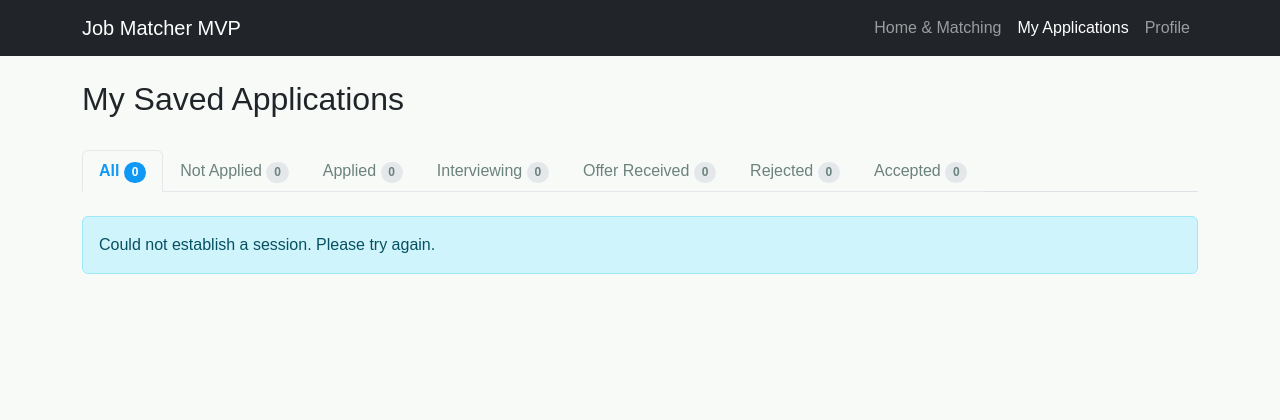
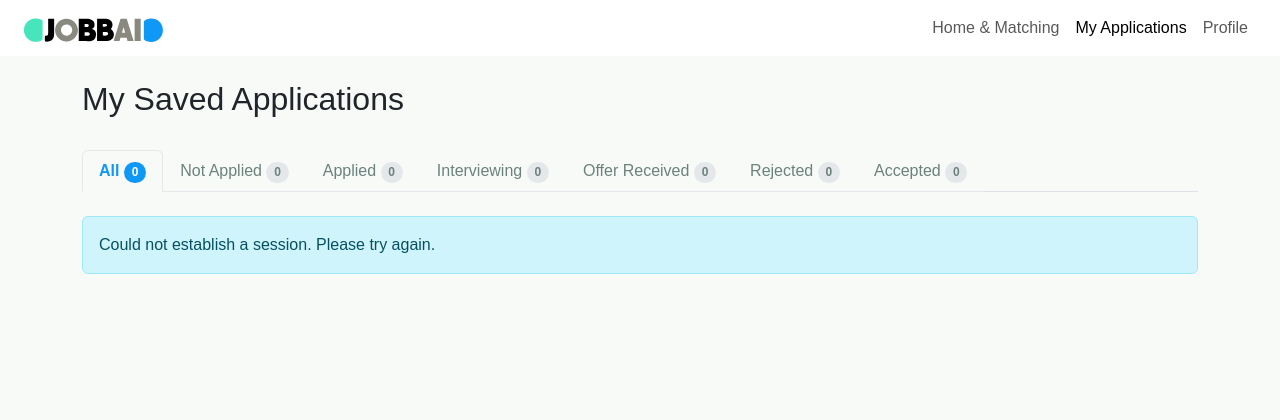
Before and after one commit to wenjiaqi8255/job-hunter, a Django app: page /my-applications/ in a window 1280 px wide. Shown: the top 420 px of the page. Run offline with Django 5.2, Linux system fonts and the light colour scheme.

Commit message:
Update profile page to display application count and saved minutes; adjust navbar to include logo; refine main and my applications pages for improved UI and layout consistency.

```diff
--- a/matcher/static/matcher/css/jobbAI_styles.css
+++ b/matcher/static/matcher/css/jobbAI_styles.css
@@ -44,7 +44,7 @@ body {
     padding: 0; /* Reset padding, use sidebar-sticky */
     width: 320px; /* Figma sidebar width */
     position: fixed; /* Fixed sidebar */
-    top: 70px; /* Height of top nav, adjust if dynamic */
+    top: 56px; /* Height of top nav, adjust if dynamic */
     bottom: 0;
     left: 0;
     z-index: 1000;
--- a/matcher/templates/matcher/base.html
+++ b/matcher/templates/matcher/base.html
@@ -28,9 +28,13 @@
     </style>
 </head>
 <body>
-    <nav class="navbar navbar-expand-lg navbar-dark bg-dark fixed-top">
-        <div class="container">
-            <a class="navbar-brand" href="{% url 'matcher:main_page' %}">Job Matcher MVP</a>
+    <nav class="navbar navbar-expand-lg navbar-light bg-white fixed-top">
+        <div class="container-fluid px-4">
+            <a class="navbar-brand" href="#">
+                {# Placeholder for logo - will add actual SVG or image later #}
+                <img src="{% static 'matcher/images/logo.svg' %}" alt="JobbAI Logo" style="height: 24px;" href="{% url 'matcher:main_page' %}"> {# TODO: Replace with actual logo asset #}
+            </a>
+            <!-- <a class="navbar-brand" href="{% url 'matcher:main_page' %}">Job Matcher MVP</a> -->
             <button class="navbar-toggler" type="button" data-bs-toggle="collapse" data-bs-target="#navbarNav" aria-controls="navbarNav" aria-expanded="false" aria-label="Toggle navigation">
                 <span class="navbar-toggler-icon"></span>
             </button>
--- a/matcher/templates/matcher/my_applications.html
+++ b/matcher/templates/matcher/my_applications.html
@@ -48,11 +48,18 @@
                         {% endif %}
                     </div>
                     <div class="card-footer bg-light">
-                        <a href="{% url 'matcher:job_detail_page_no_session' item_dict.saved_job.job_listing.id %}" class="btn btn-outline-secondary btn-sm"><i class="fas fa-eye"></i> View Details</a>
+                        <a href="{% url 'matcher:job_detail_page_no_session' item_dict.saved_job.job_listing.id %}"
+                        class="btn btn-outline-secondary btn-sm me-2">
+                        <i class="fas fa-eye"></i> View Details</a>
+
                         {% if item_dict.cover_letter %}
-                            <a href="{% url 'matcher:generate_cover_letter_page' item_dict.saved_job.job_listing.id %}" class="btn btn-outline-secondary btn-sm ms-2"><i class="fas fa-file-alt"></i> View Cover Letter</a>
+                            <a href="{% url 'matcher:generate_cover_letter_page' item_dict.saved_job.job_listing.id %}"
+                            class="btn btn-outline-secondary btn-sm ms-2">
+                            <i class="fas fa-file-alt"></i> View Cover Letter</a>
                         {% else %}
-                             <a href="{% url 'matcher:generate_cover_letter_page' item_dict.saved_job.job_listing.id %}" class="btn btn-success btn-sm ms-2"><i class="fas fa-envelope"></i> Generate Cover Letter</a>
+                             <a href="{% url 'matcher:generate_cover_letter_page' item_dict.saved_job.job_listing.id %}"
+                             class="btn btn-success btn-sm ms-2">
+                             <i class="fas fa-envelope"></i> Generate Cover Letter</a>
                         {% endif %}
                     </div>
                 </div>
--- a/matcher/views.py
+++ b/matcher/views.py
@@ -349,10 +349,22 @@ def profile_page(request):
         # If you have more complex logic (like actual profile processing), consider redirecting.
         # return redirect('matcher:profile_page') # Uncomment if you prefer to redirect
 
+    application_count = 0
+    already_saved_minutes = 0
+    # 获取所有申请的总数 (当前阶段的模拟)
+    try:
+        # 尝试从 Application 模型获取总数
+        application_count = SavedJob.objects.count()
+    except Exception:
+        # 如果 Application 模型不存在或有其他问题，则使用占位符
+        application_count = 5 # Fallback to placeholder if model doesn't exist or query fails
+
+    already_saved_minutes = application_count * 20
+
     context = {
         'username': username,
-        'job_matches_count': 0, # Replace with actual data
-        'already_saved_minutes': 0, # Replace with actual data
+        'job_matches_count': application_count, # Replace with actual data
+        'already_saved_minutes': already_saved_minutes, # Replace with actual data
         'application_count': 0, # Replace with actual data
         'tips_to_improve_count': 0, # Replace with actual data
         'user_cv_text': user_cv_text,
```
Also changed, not shown: matcher/templates/matcher/main_page.html (+10 -6 lines), matcher/static/matcher/images/logo.svg (renamed from matcher/templates/matcher/images/logo.svg).
